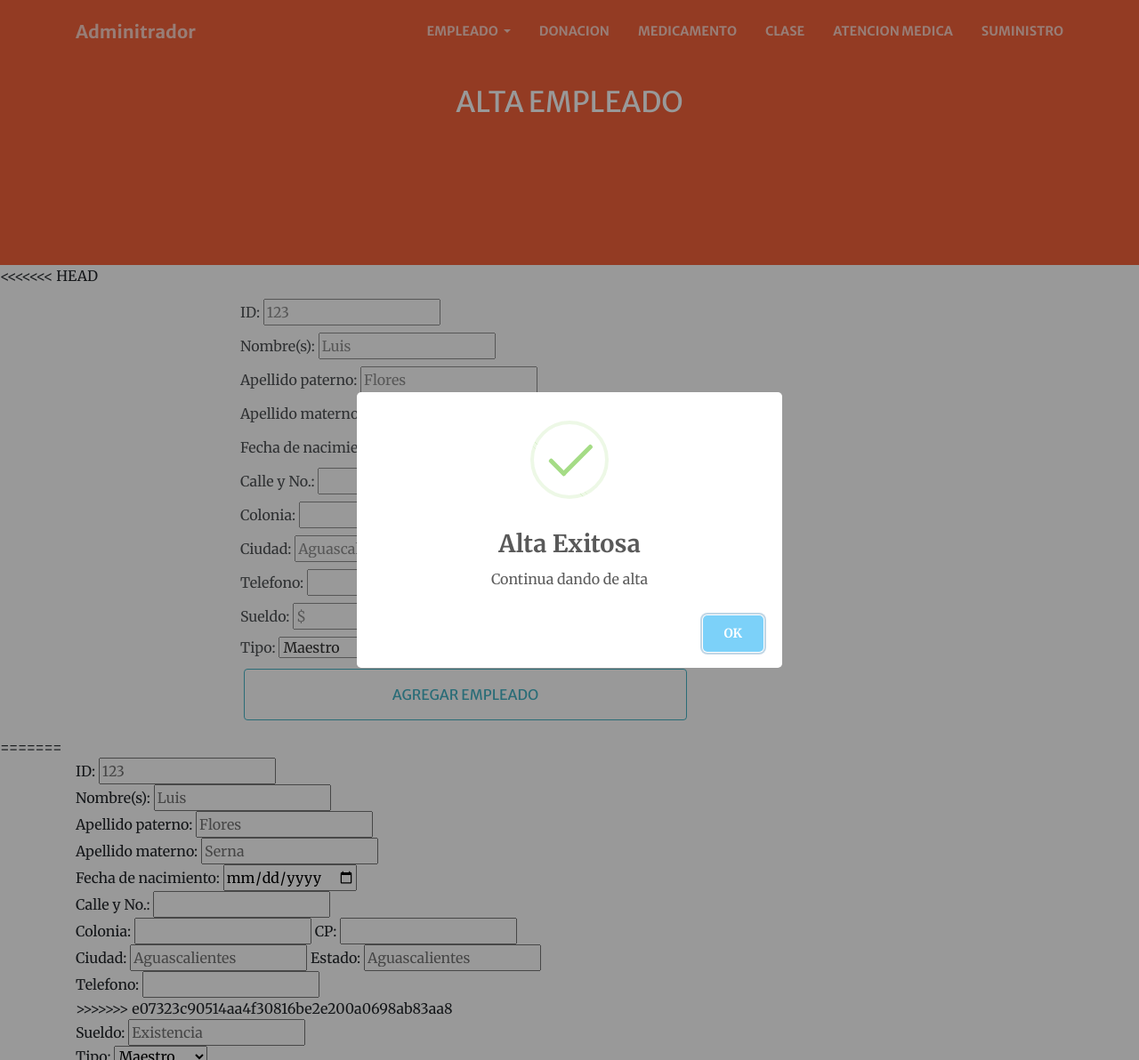
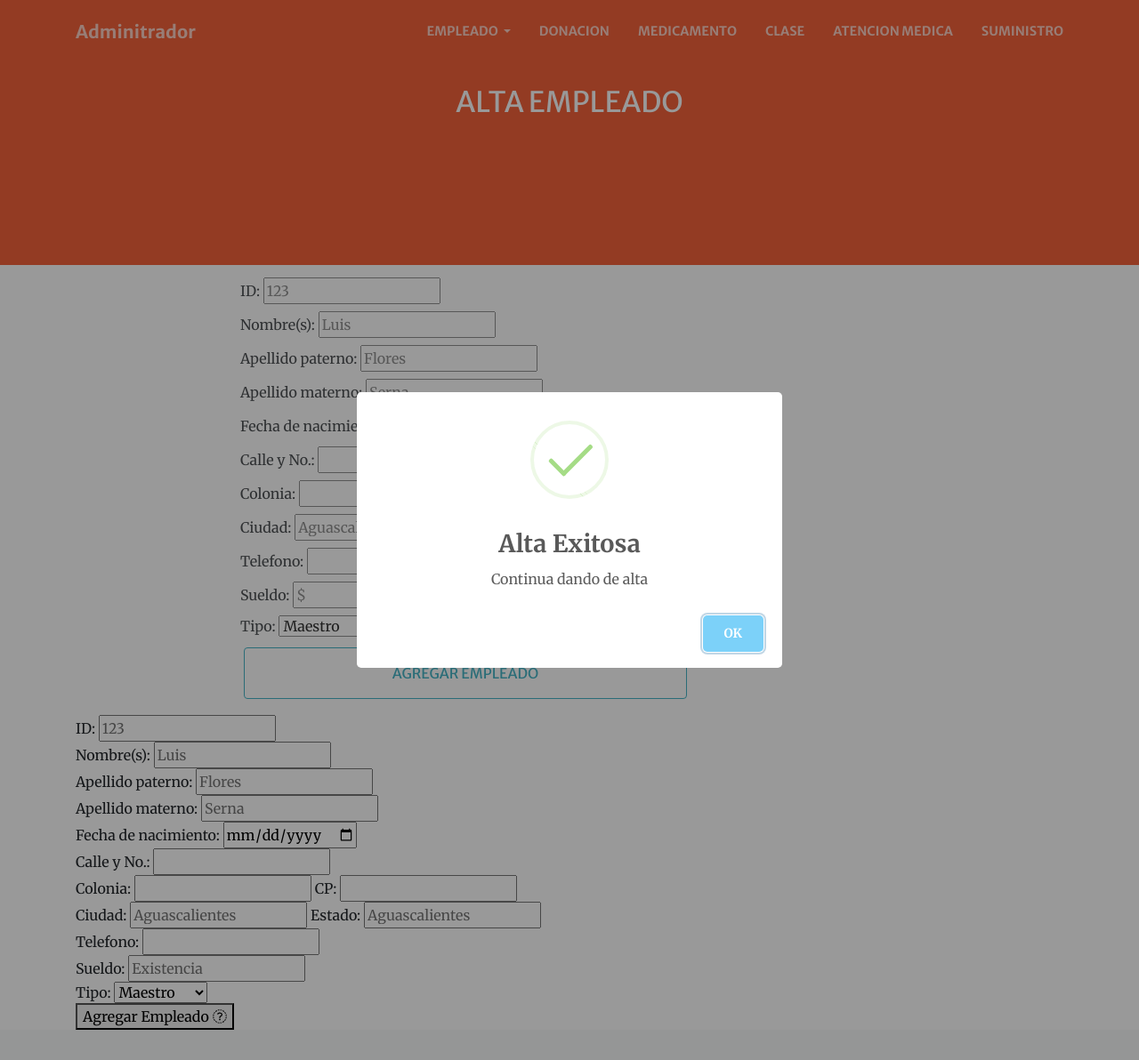
Before and after one commit to MarieTSD/PaginaWeb_AsiloAncianato, a PHP site: page /altas_empleado.php in a window 1280 px wide. Shown: the whole page at 89% size. Run offline with PHP 8.4, Linux system fonts and the light colour scheme; the visitor is signed in with stand-in values (Sample User, id 1); some libraries are stand-ins or nearby versions.

Commit message:
estilachos

```diff
--- a/public_html/altas_empleado.php
+++ b/public_html/altas_empleado.php
@@ -80,7 +80,6 @@
             }
         ?>
 
-<<<<<<< HEAD
         <section class="hero3">
             <form class="contact100-form validate-form" action="altas_empleado_bd.php" enctype="multipart/form-data" method="POST" id="alta">
 				<div class="wrap-input100 validate-input p-1" data-validate="Requerido">
@@ -171,7 +170,6 @@
 
 			</form>
         </section>
-=======
     <div class="container">
         <form action="" id="form">
         <div class="wrap-input100 validate-input" data-validate="Requerido">
@@ -233,7 +231,6 @@
             <input class="input100" type="number" id="telA" name="telA">
             <span class="focus-input100"></span>
         </div>
->>>>>>> e07323c90514aa4f30816be2e200a0698ab83aa8
 
 
         <div class="wrap-input100 validate-input" data-validate="Name is required">
```
